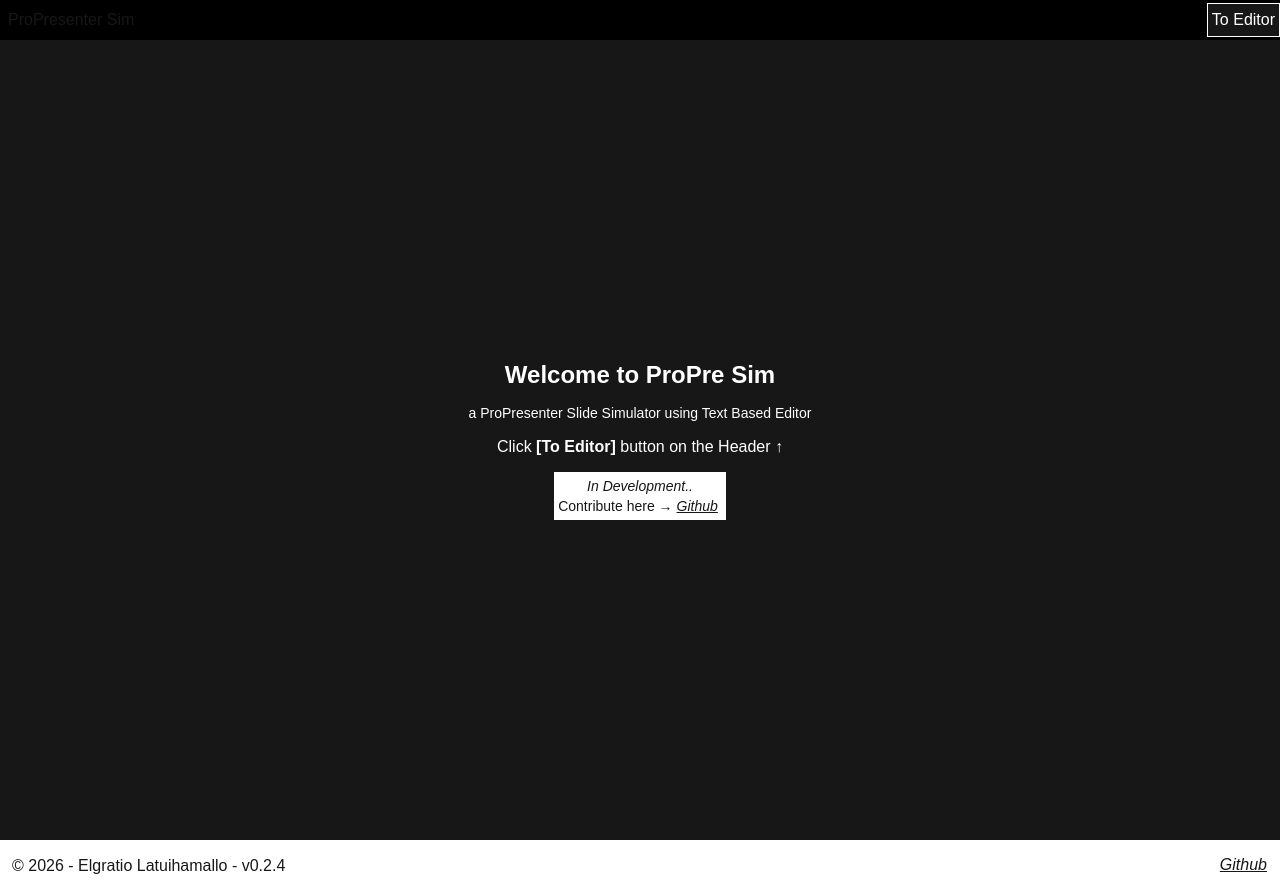
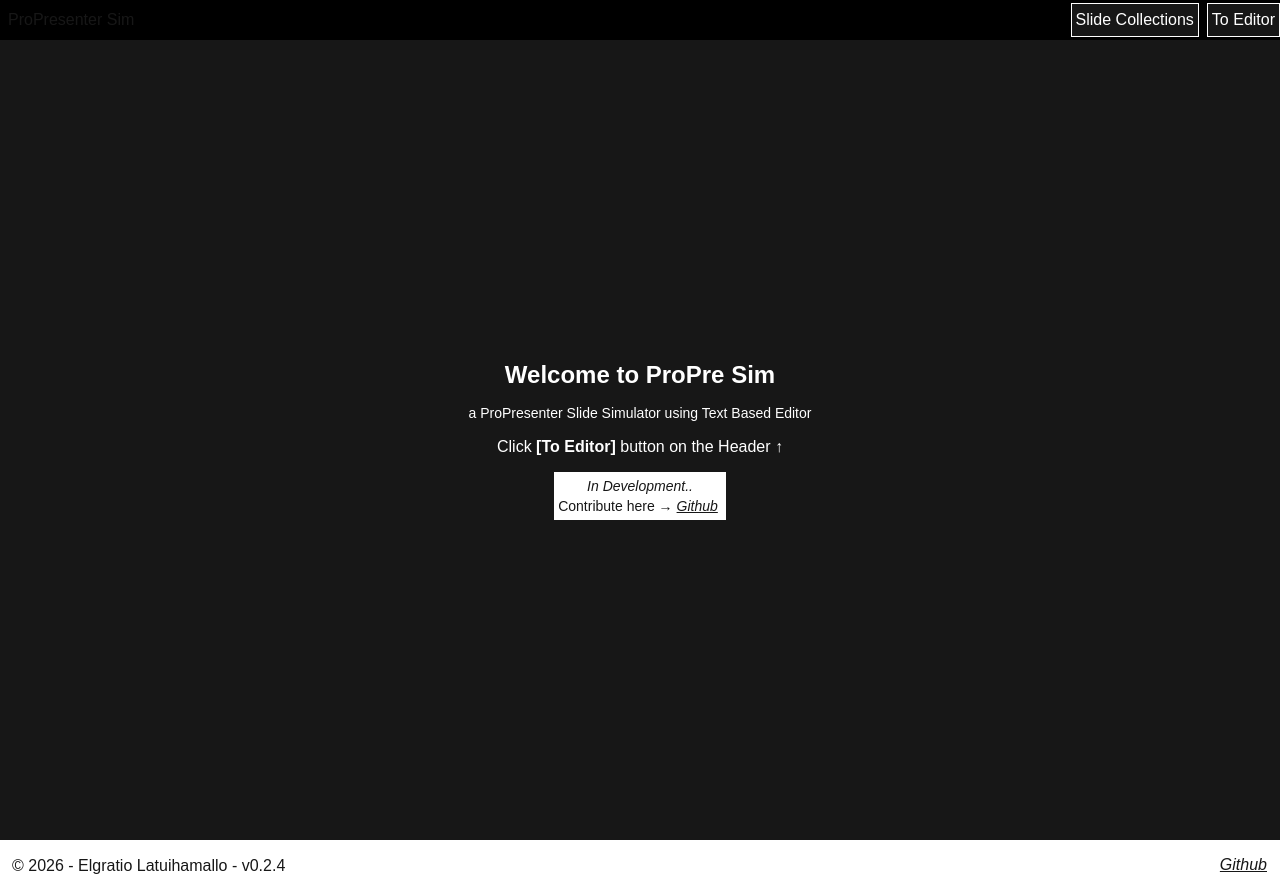
Before and after one commit to akael888/propre-sim, a Next.js app: page / in a window 1280 px wide. Built offline with nearby package versions, Linux system fonts and the light colour scheme.

Commit message:
feat : Added Nav to the Slide in the Header

```diff
--- a/src/app/ui/header.tsx
+++ b/src/app/ui/header.tsx
@@ -8,10 +8,16 @@ export default function Header() {
           <div className="p-2">ProPresenter Sim</div>
         </div>
 
-        <div className="flex flex-row justify-end items-center w-full">
+        <div className="flex flex-row justify-end items-center w-full gap-2">
+          <Link
+            href="/slide"
+            className="border-1 p-1 bg-foreground text-background hover:bg-blue-700"
+          >
+            Slide Collections
+          </Link>
           <Link
             href="/editor"
-            className="border-1 p-1 bg-foreground text-background"
+            className="border-1 p-1 bg-foreground text-background hover:bg-yellow-700"
           >
             To Editor
           </Link>
```
